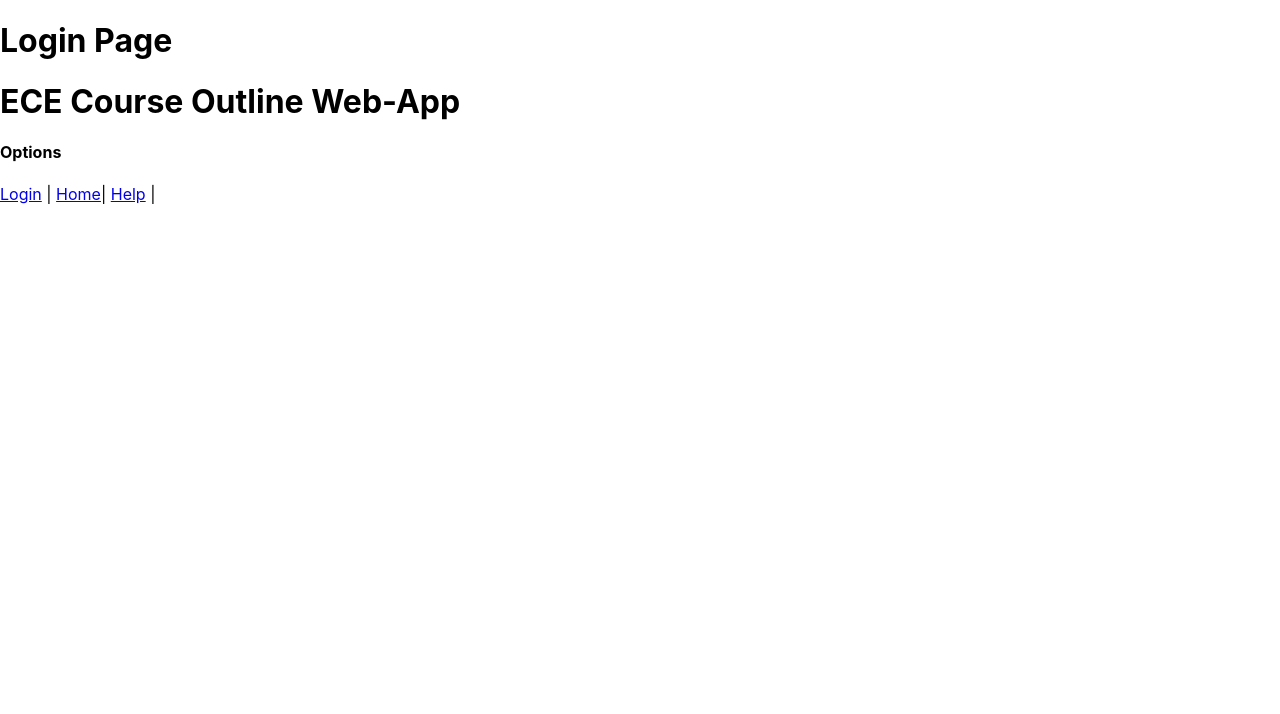
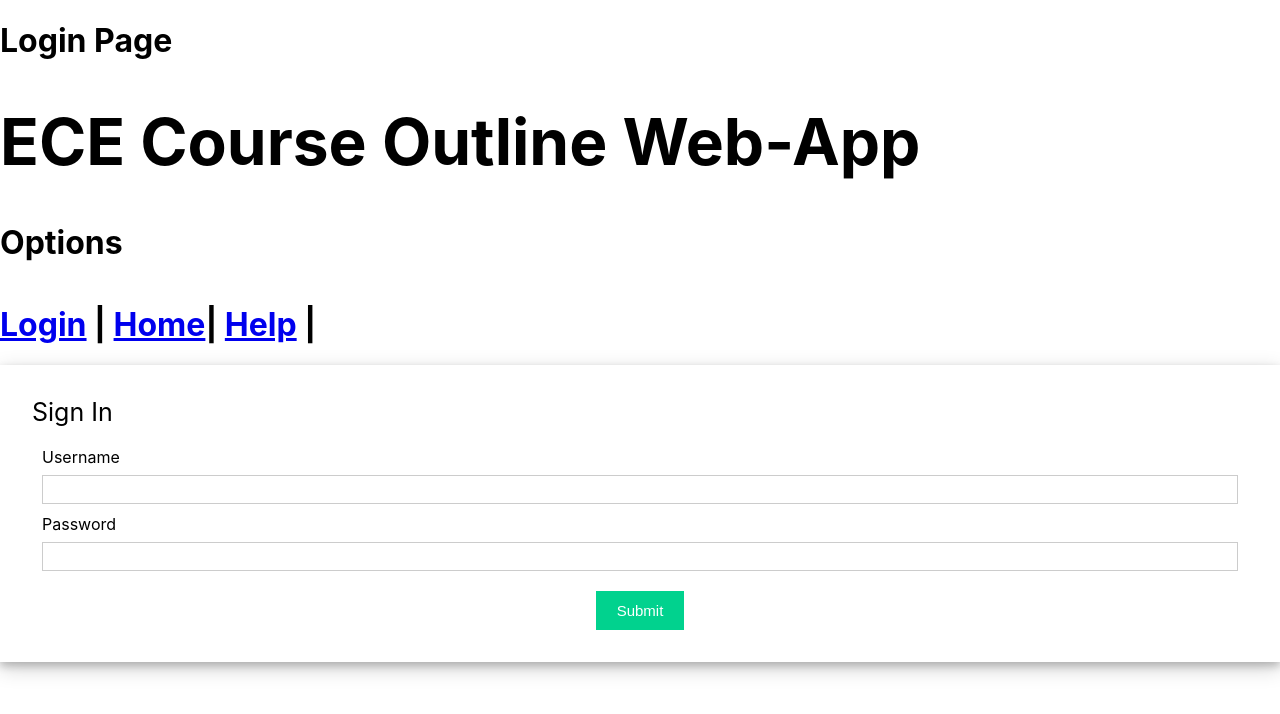
Before and after one commit to Jack-Lacy/se3350_groupproject-se3350-team-9, a React (Create React App) app in the folder client/: page / in a window 1280 px wide. Shown: the top 714 px of the page. Built offline with nearby package versions, Linux system fonts and the light colour scheme.

Commit message:
added placeholder login w/o mongo. manual database

```diff
--- a/client/src/App.js
+++ b/client/src/App.js
@@ -12,10 +12,12 @@ import { Link } from 'react-router-dom';
 /*
 import {BrowserRouter as Router} from "react-router-dom"
 */
+import { redirect } from 'react-router-dom';
+
 import { Navigate } from 'react-router-dom';
 import Home from './components/Home'
 import Login from './components/Login';
-import { redirect } from 'react-router-dom';
+
 import Header from './components/Header';
 import Help from './components/Help';
 
@@ -44,7 +46,7 @@ function App() {
         component props we passes the imported component*/}
         <Route path="/Help" element={<Help/>} />
 
-        <Route path="/Login" element={<Help/>} />
+        <Route path="/Login" element={<Login/>} />
 
         {/* If any route mismatches the upper
         route endpoints then, redirect triggers
--- a/client/src/components/Header.jsx
+++ b/client/src/components/Header.jsx
@@ -1,6 +1,7 @@
 import {Link} from "react-router-dom"
 //importing react
 import React from 'react'
+import "./Login.css"
 function Header (){
     return (
         <div>
--- /dev/null
+++ b/client/src/components/Login.css
@@ -0,0 +1,63 @@
+.Login {
+    font-family: sans-serif;
+    display: flex;
+    align-items: center;
+    justify-content: center;
+    flex-direction: column;
+    gap: 20px;
+    height: 100vh;
+    font-family: Cambria, Cochin, Georgia, Times, "Times New Roman", serif;
+    background-color: #f8f9fd;
+  }
+
+  input[type="text"],
+  input[type="password"] {
+    height: 25px;
+    border: 1px solid rgba(0, 0, 0, 0.2);
+  }
+
+  input[type="submit"] {
+    margin-top: 10px;
+    cursor: pointer;
+    font-size: 15px;
+    background: #01d28e;
+    border: 1px solid #01d28e;
+    color: #fff;
+    padding: 10px 20px;
+  }
+
+  input[type="submit"]:hover {
+    background: #6cf0c2;
+  }
+
+  .button-container {
+    display: flex;
+    justify-content: center;
+  }
+
+  .login-form {
+    background-color: white;
+    padding: 2rem;
+    box-shadow: 0 4px 8px 0 rgba(0, 0, 0, 0.2), 0 6px 20px 0 rgba(0, 0, 0, 0.19);
+  }
+
+  .list-container {
+    display: flex;
+  }
+
+  .error {
+    color: red;
+    font-size: 12px;
+  }
+
+  .title {
+    font-size: 25px;
+    margin-bottom: 20px;
+  }
+
+  .input-container {
+    display: flex;
+    flex-direction: column;
+    gap: 8px;
+    margin: 10px;
+  }
--- a/client/src/components/Login.jsx
+++ b/client/src/components/Login.jsx
@@ -8,16 +8,96 @@ import { createRoot } from 'react-dom/client';
 import { Link } from "react-router-dom";
 import{ useEffect, useState } from "react"
 
+//importing CSS file
+import "./Login.css";
+import "../index.css"
 function Login (){
+ // React States
+ const [errorMessages, setErrorMessages] = useState({});
+ const [isSubmitted, setIsSubmitted] = useState(false);
 
+ // User Login info - changing to MONGODB later, just a placeholder
+ const database = [
+   {
+     username: "user1",
+     password: "pass1"
+   },
+   {
+     username: "user2",
+     password: "pass2"
+   }
+ ];
+
+ const errors = {
+   uname: "invalid username",
+   pass: "invalid password"
+ };
+
+ const handleSubmit = (event) => {
+   //Prevent page reload
+   event.preventDefault();
+
+   var { uname, pass } = document.forms[0];
+
+   // Find user login info
+   const userData = database.find((user) => user.username === uname.value);
+
+   // Compare user info
+   //password SUCCESS or FAIL
+   if (userData) {
+     if (userData.password !== pass.value) {
+       // Invalid password
+       setErrorMessages({ name: "pass", message: errors.pass });
+     } else {
+       setIsSubmitted(true);
+     }
+   } else {
+     // Username not found
+     setErrorMessages({ name: "uname", message: errors.uname });
+   }
+ };
+
+ // Generate JSX code for error message
+ const renderErrorMessage = (name) =>
+   name === errorMessages.name && (
+     <div className="error">{errorMessages.message}</div>
+   );
+
+ // JSX code for login form
+ const renderForm = (
+   <div className="form">
+     <form onSubmit={handleSubmit}>
+       <div className="input-container">
+         <label>Username </label>
+         <input type="text" name="uname" required />
+         {renderErrorMessage("uname")}
+       </div>
+       <div className="input-container">
+         <label>Password </label>
+         <input type="password" name="pass" required />
+         {renderErrorMessage("pass")}
+       </div>
+       <div className="button-container">
+         <input type="submit" />
+       </div>
+     </form>
+   </div>
+ );
 
     return (
 
         <div>
 
 
-            <h1>Login Page</h1>
+            <h1>Login Page
+
             <Header></Header>
+            </h1>
+
+            <div className="login-form">
+        <div className="title">Sign In</div>
+        {isSubmitted ? <div>User is successfully logged in</div> : renderForm}
+      </div>
 
 
 
```
